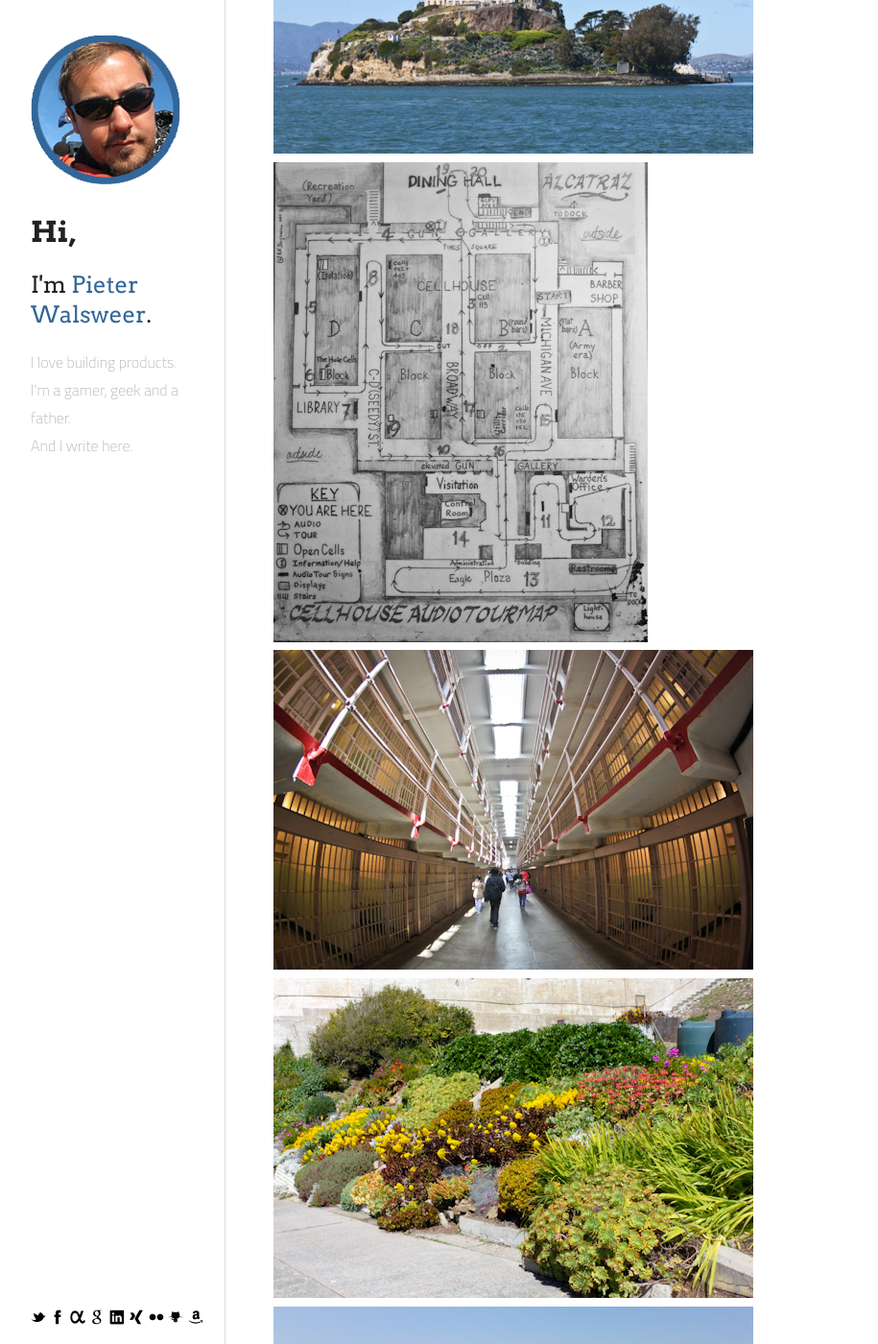
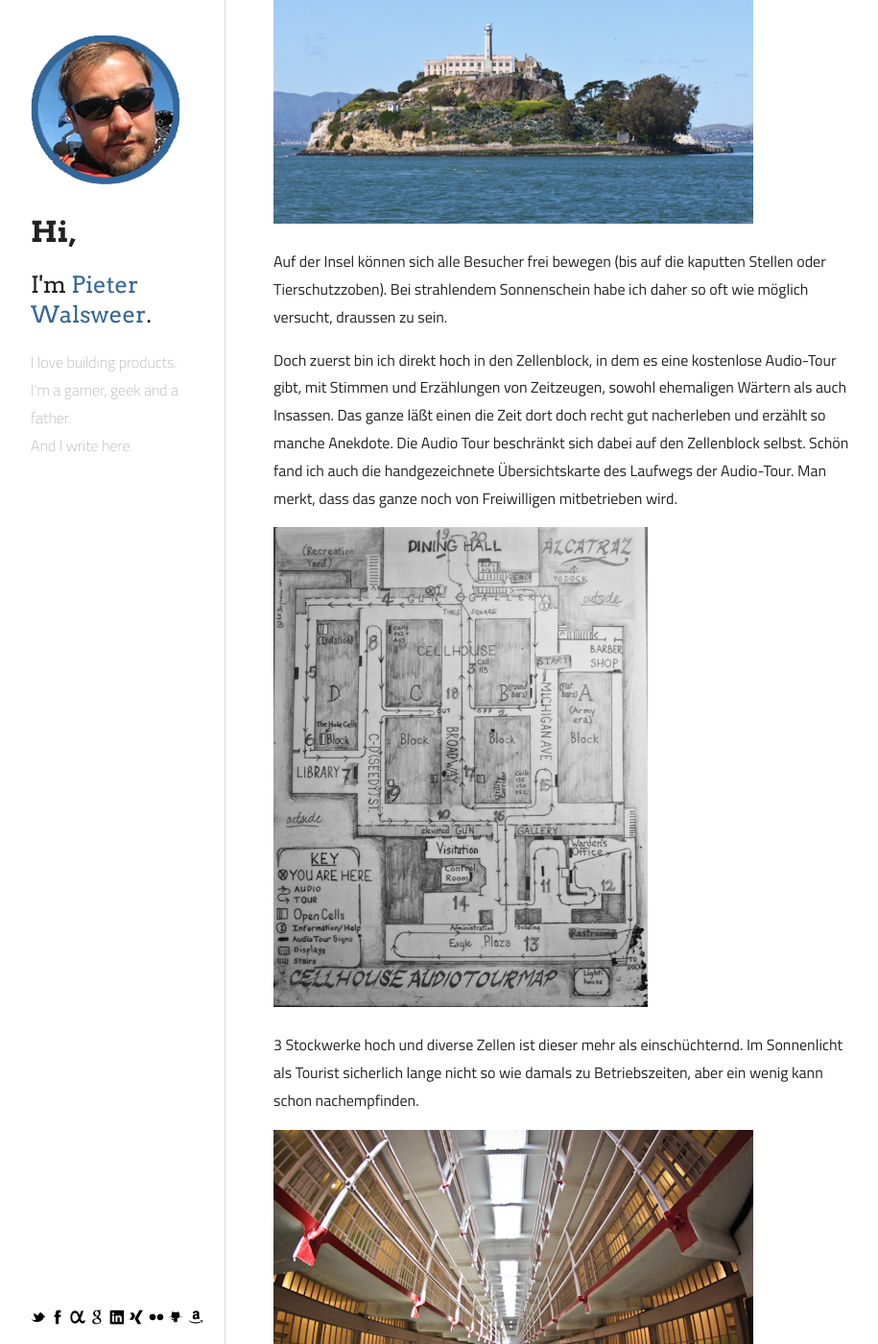
Before and after one commit to neXter/nexter.github.com, a Jekyll site: the page built from blogs/sfo-2013/_posts/2013-03-21-day-6-part-1.md, in a window 1280 px wide and 1400 px high, scrolled down 377 px. Shown: the whole window at 96% size, without its empty margins (8-923 px from the left). Built offline with Jekyll 4.4.1, drawn with Linux system fonts in a browser that asks for light colours; Markdown is read by kramdown in place of the engine named in the settings; some of the changed text lies outside the part shown.

Commit message:
added Day 6, Part 1

```diff
--- a/blogs/sfo-2013/_posts/2013-03-21-day-6-part-1.md
+++ b/blogs/sfo-2013/_posts/2013-03-21-day-6-part-1.md
@@ -4,9 +4,28 @@ category: sfo-2013
 title: "Teil 1: Alcatraz"
 ---
 
+Heute auf dem Program wie angekündigt: Alcatraz. 8 Uhr hoch, 9:30 Uhr anstellen, 10 Uhr Abfahrt mit der Fähre rüber auf die Insel, 10:15 Uhr dann Ankunft.
+
 ![Alcatraz - Insel](/images-blog/sfo-2013/20130321_8.jpg)
+
+Auf der Insel können sich alle Besucher frei bewegen (bis auf die kaputten Stellen oder Tierschutzzoben). Bei strahlendem Sonnenschein habe ich daher so oft wie möglich versucht, draussen zu sein.
+
+Doch zuerst bin ich direkt hoch in den Zellenblock, in dem es eine kostenlose Audio-Tour gibt, mit Stimmen und Erzählungen von Zeitzeugen, sowohl ehemaligen Wärtern als auch Insassen. Das ganze läßt einen die Zeit dort doch recht gut nacherleben und erzählt so manche Anekdote. Die Audio Tour beschränkt sich dabei auf den Zellenblock selbst. Schön fand ich auch die handgezeichnete Übersichtskarte des Laufwegs der Audio-Tour. Man merkt, dass das ganze noch von Freiwilligen mitbetrieben wird.
+
 ![Alcatraz - Audio Guide](/images-blog/sfo-2013/20130321_4.jpg)
+
+3 Stockwerke hoch und diverse Zellen ist dieser mehr als einschüchternd. Im Sonnenlicht als Tourist sicherlich lange nicht so wie damals zu Betriebszeiten, aber ein wenig kann schon nachempfinden.
+
 ![Alcatraz - Zellblock](/images-blog/sfo-2013/20130321_3.jpg)
+
+Ausserhalb des Gebäudes dagegen zeigt die Insel, warum sie inzwischen ein geschützer Nationalpark ist. So beherbergt sie eine reiche Fauna und Flora, man findet überall wunderschöne bunte Blumen und seltene Pflanzen, sowie die Brutstätten und Nestbereiche diverser Vogelarten.
+
 ![Alcatraz - Flower Power](/images-blog/sfo-2013/20130321_6.jpg)
+
+Und natürlich hat man von hier aus einen wunderbaren Blick sowohl auf die ganze Skyline von SFO als auch auf die Golden Gate Bridge.
+
 ![Alcatraz - Skyline SFO](/images-blog/sfo-2013/20130321_5.jpg)
+
 ![Alcatraz - Blick auf die Golden Gate Bridge](/images-blog/sfo-2013/20130321_7.jpg)
+
+Der Rückweg auf dem Schiff war dann eine angenehme kühle Erfrischung. Da ich sowieso bei den Pier's war, bin ich kurzerhand weiter, ins "Vergnügunszentrum" von Fisherman's Wharf.
```
Also changed, not shown: blogs/sfo-2013/_posts/2013-03-21-day-6-part-2.md (+9 -0 lines).
